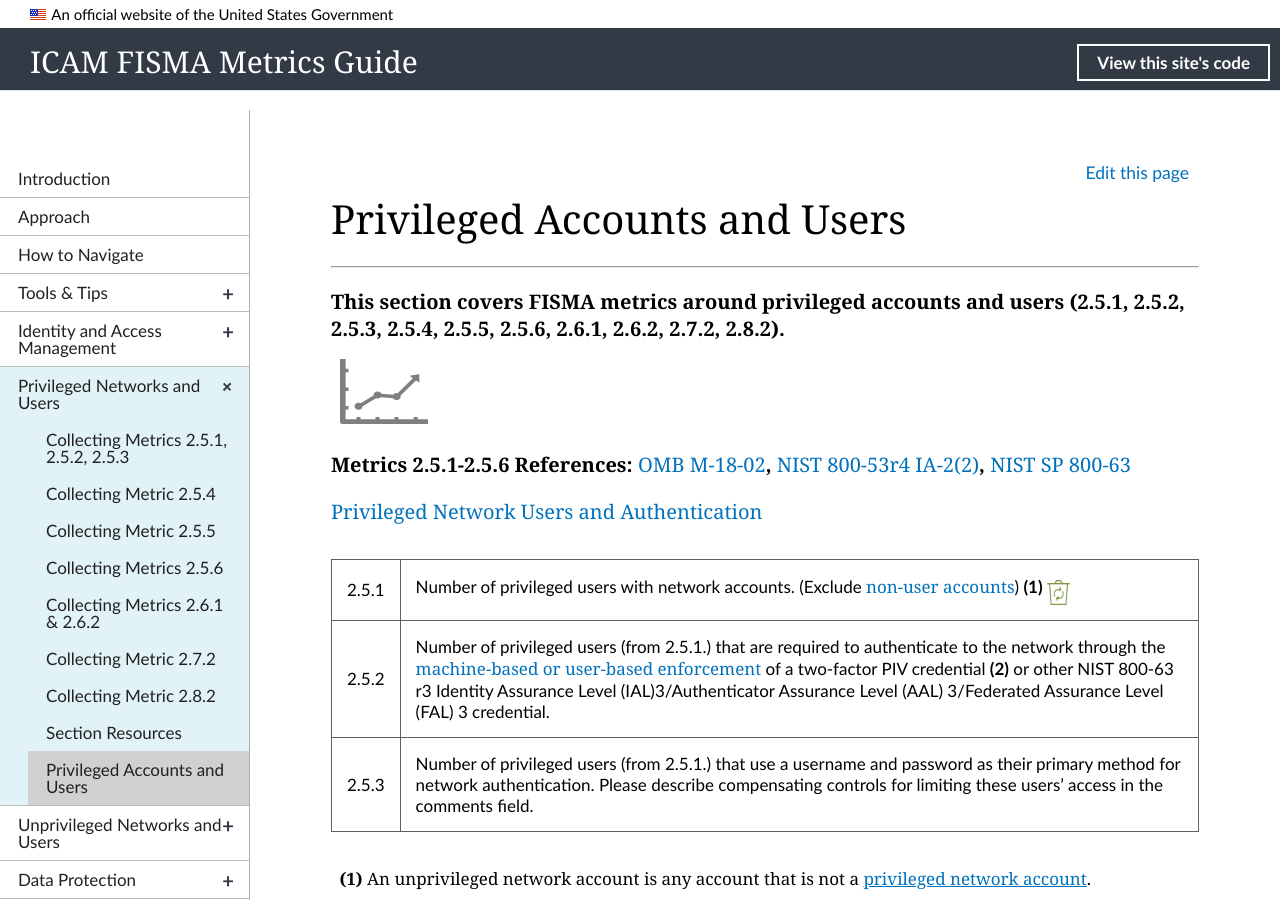
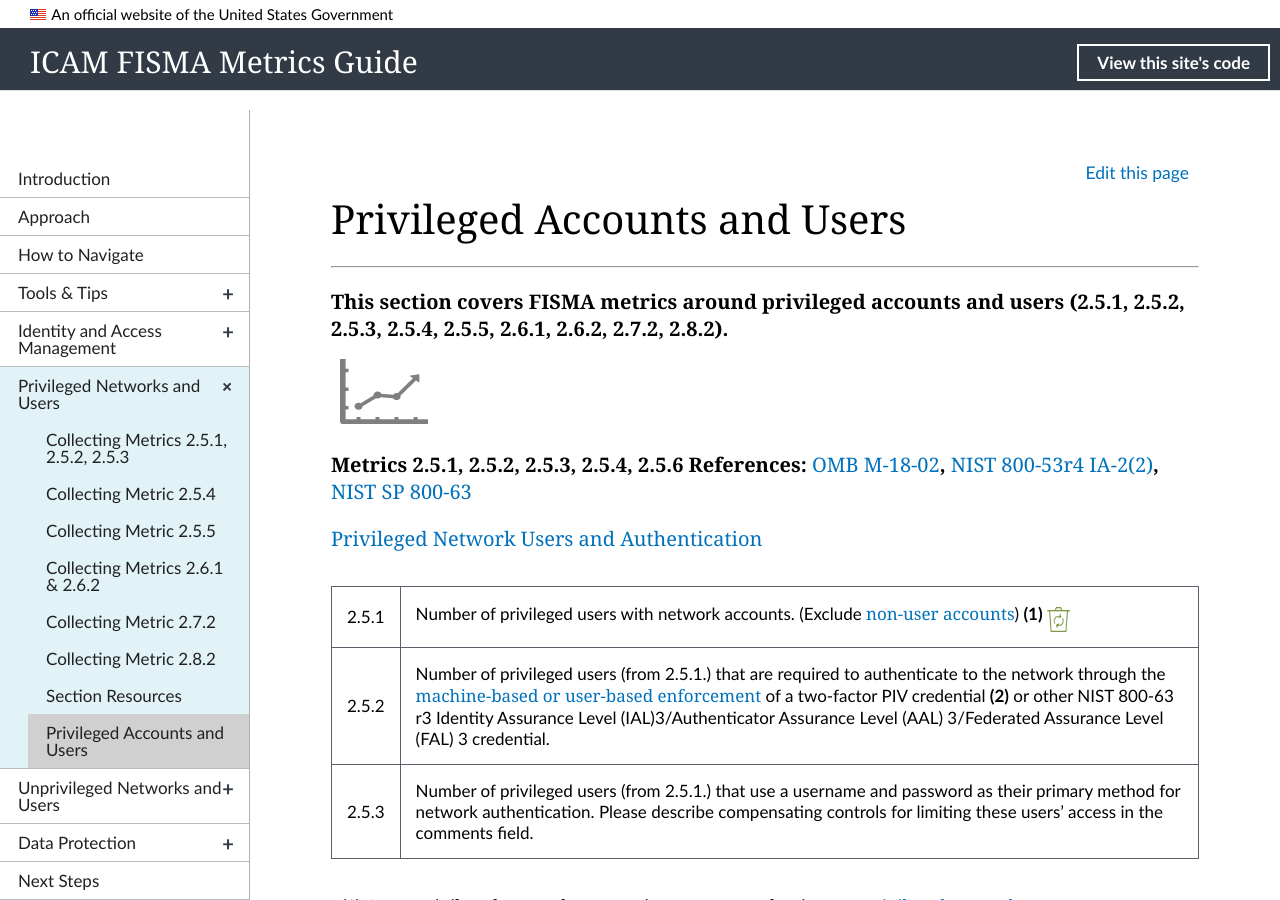
Before and after one commit to GSA/icam-fisma, a Jekyll site: the page built from _priv-mgmt/main-priv.md, in a window 1280 px wide and 900 px high. Built offline with Jekyll 4.4.1, drawn with Linux system fonts in a browser that asks for light colours; nearby versions of some CDN libraries; some of the changed text lies outside the part shown.

Commit message:
Deleted Metric 2.5.6
Metric 2.5.6 was not in scope with ICAM

```diff
--- a/_priv-mgmt/main-priv.md
+++ b/_priv-mgmt/main-priv.md
@@ -6,10 +6,10 @@ permalink: /priv-mgmt/
 
 ---
 ---
- <h3>This section covers FISMA metrics around privileged accounts and users (2.5.1, 2.5.2, 2.5.3, 2.5.4, 2.5.5, 2.5.6, 2.6.1, 2.6.2, 2.7.2, 2.8.2). </h3>
+ <h3>This section covers FISMA metrics around privileged accounts and users (2.5.1, 2.5.2, 2.5.3, 2.5.4, 2.5.5, 2.6.1, 2.6.2, 2.7.2, 2.8.2). </h3>
 <img src="../img/graph.png" alt="logo"/>
 
-### <b>Metrics 2.5.1-2.5.6 References:</b> [OMB M-18-02](https://insidecybersecurity.com/sites/insidecybersecurity.com/files/documents/oct2017/cs2017_OMB.pdf), [NIST 800-53r4 IA-2(2)](http://nvlpubs.nist.gov/nistpubs/SpecialPublications/NIST.SP.800-53r4.pdf), [NIST SP 800-63](http://nvlpubs.nist.gov/nistpubs/SpecialPublications/NIST.SP.800-63-2.pdf)
+### <b>Metrics 2.5.1, 2.5.2, 2.5.3, 2.5.4, 2.5.6 References:</b> [OMB M-18-02](https://insidecybersecurity.com/sites/insidecybersecurity.com/files/documents/oct2017/cs2017_OMB.pdf), [NIST 800-53r4 IA-2(2)](http://nvlpubs.nist.gov/nistpubs/SpecialPublications/NIST.SP.800-53r4.pdf), [NIST SP 800-63](http://nvlpubs.nist.gov/nistpubs/SpecialPublications/NIST.SP.800-63-2.pdf)
 
 ### [Privileged Network Users and Authentication](collection-251-253)
 
@@ -86,10 +86,6 @@ A user needs the correct level of access to the right resources to fulfill their
 </div>
 </div>
 
-### [Privileged User Network Accounts with Technical Controls](collection-256)
-
-| 2.5.6 | Percent (%) of privileged users with network accounts that have a technical control limiting access to only trusted sites.
-
 ### Metrics 2.6.1-2.6.2 Reference: [NIST 800-53r4 IA-2(3)](http://nvlpubs.nist.gov/nistpubs/SpecialPublications/NIST.SP.800-53r4.pdf)
 
 ### [Users with Privileged Local System Accounts and Users Required to Use Machine-based or User-based Enforcement of a Two-factor PIV or Other NIST Credential](collection-261-262)
```
Also changed, not shown: _priv-mgmt/04_collection-256.md (deleted, +0 -34 lines), _tools-tips/01_FISMA_definitions.md (+0 -3 lines), pages/introduction.md (+0 -4 lines), 6 other files.
